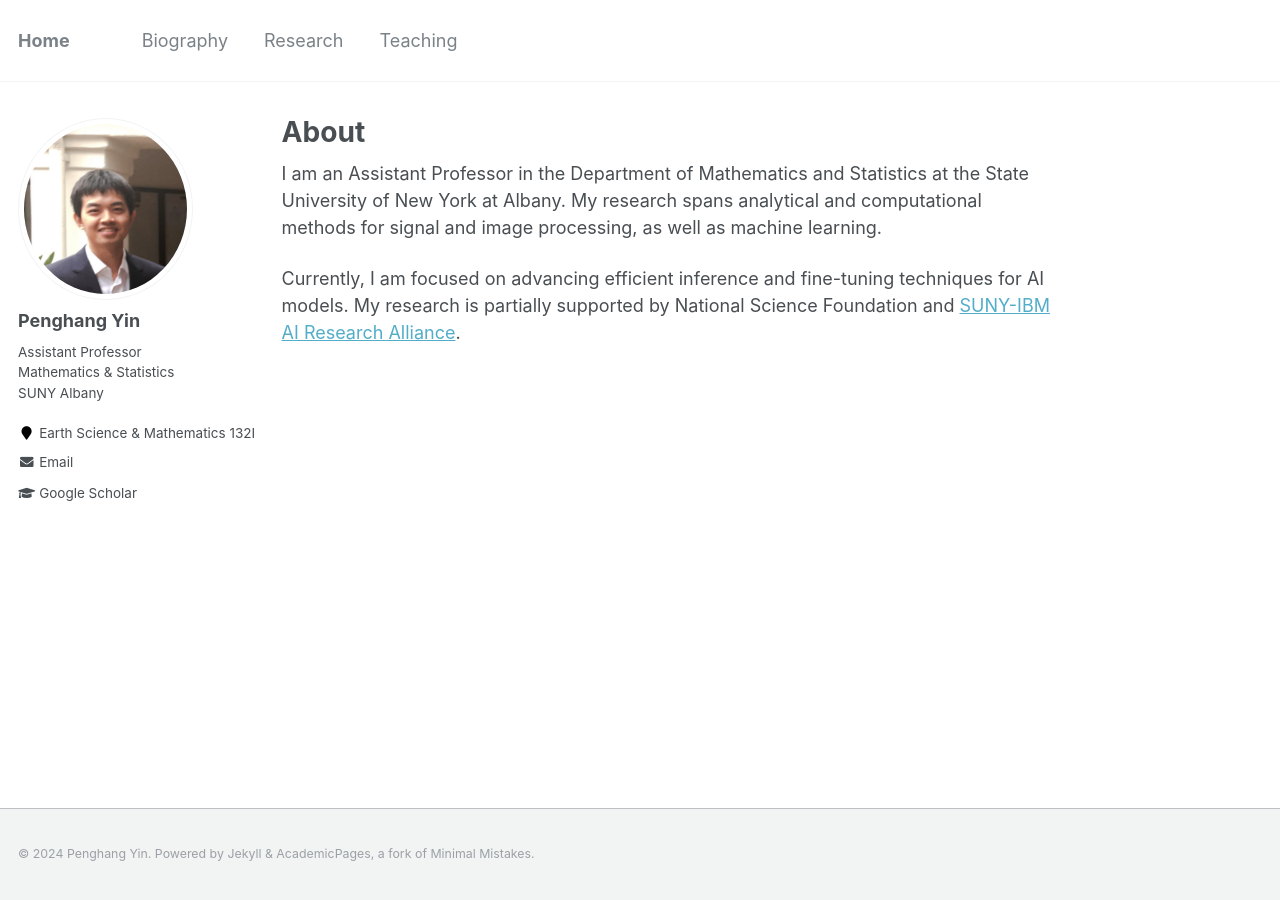
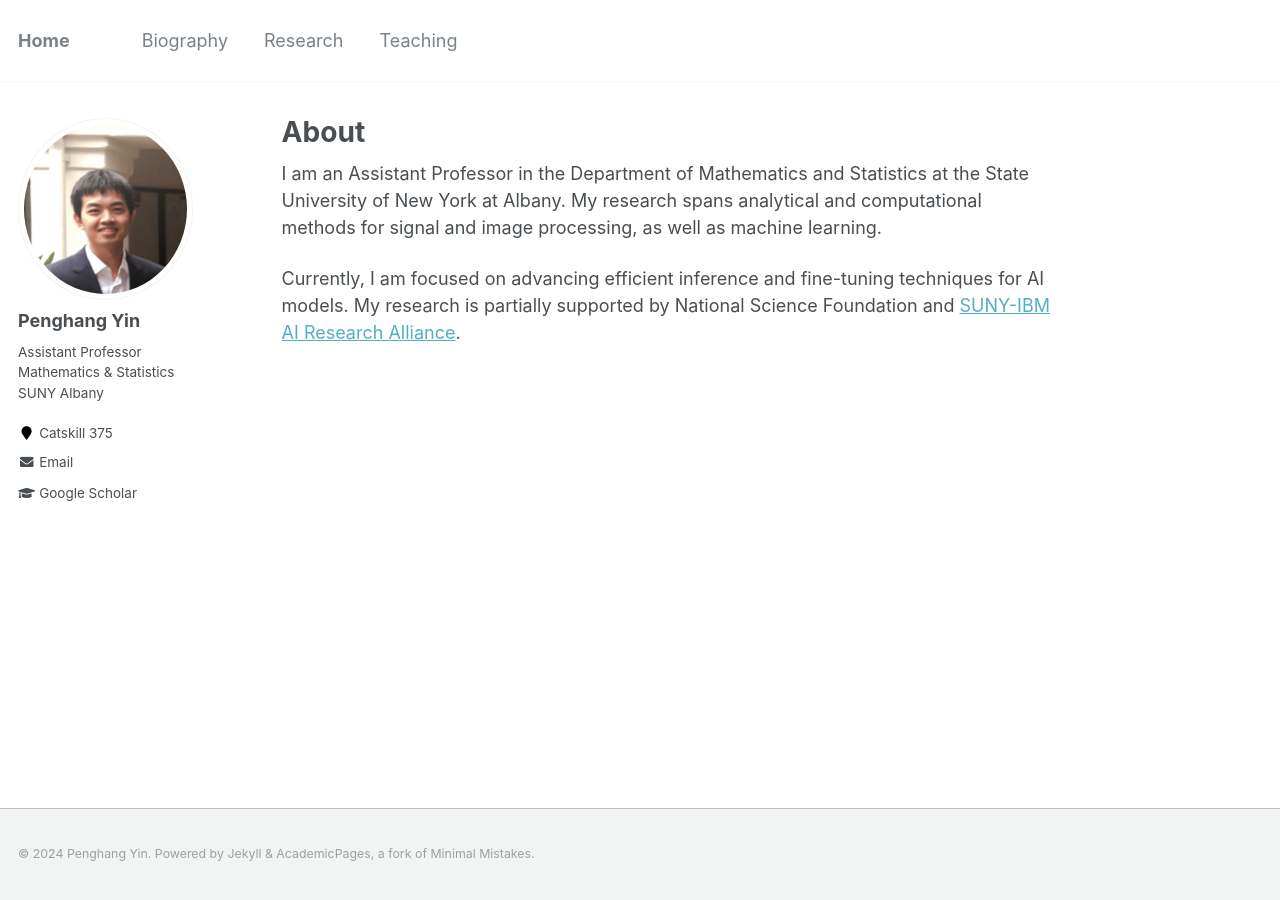
Before and after one commit to yin-penghang/yin-penghang.github.io, a Jekyll site: the page built from _pages/about.md, in a window 1280 px wide. Built offline with Jekyll 4.4.1, drawn with Linux system fonts in a browser that asks for light colours.

Commit message:
Update _config.yml

```diff
--- a/_config.yml
+++ b/_config.yml
@@ -84,7 +84,7 @@ author:
   avatar           : "profile.jpeg"
   bio              : "Assistant Professor \ Mathematics & Statistics \ SUNY Albany"
   employer         : # "SUNY Albany"
-  location         : "Earth Science & Mathematics 132I"
+  location         : "Catskill 375"
   pubmed           :
   googlescholar    : "https://scholar.google.com/citations?user=PY1Cb7MAAAAJ&hl=en"
   email            : pyin@albany.edu
```
